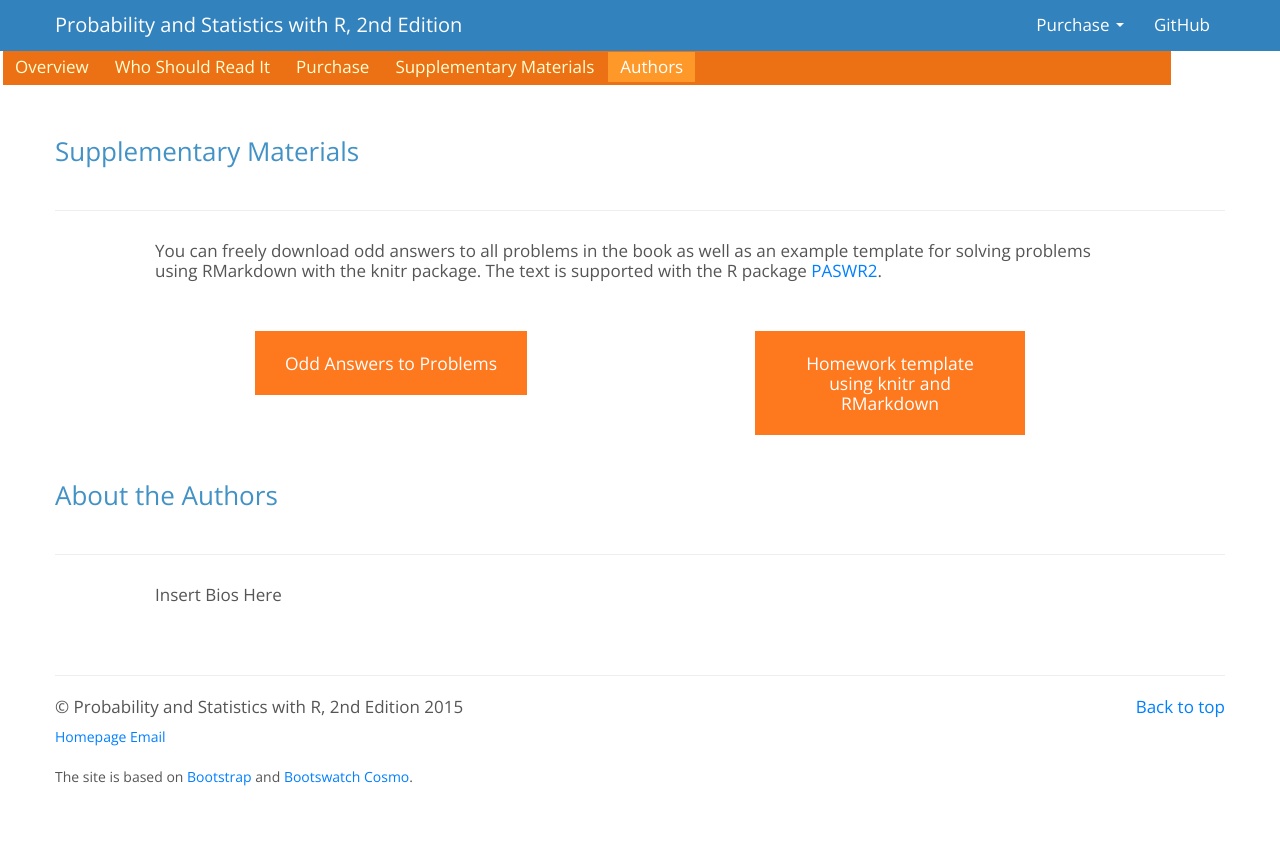
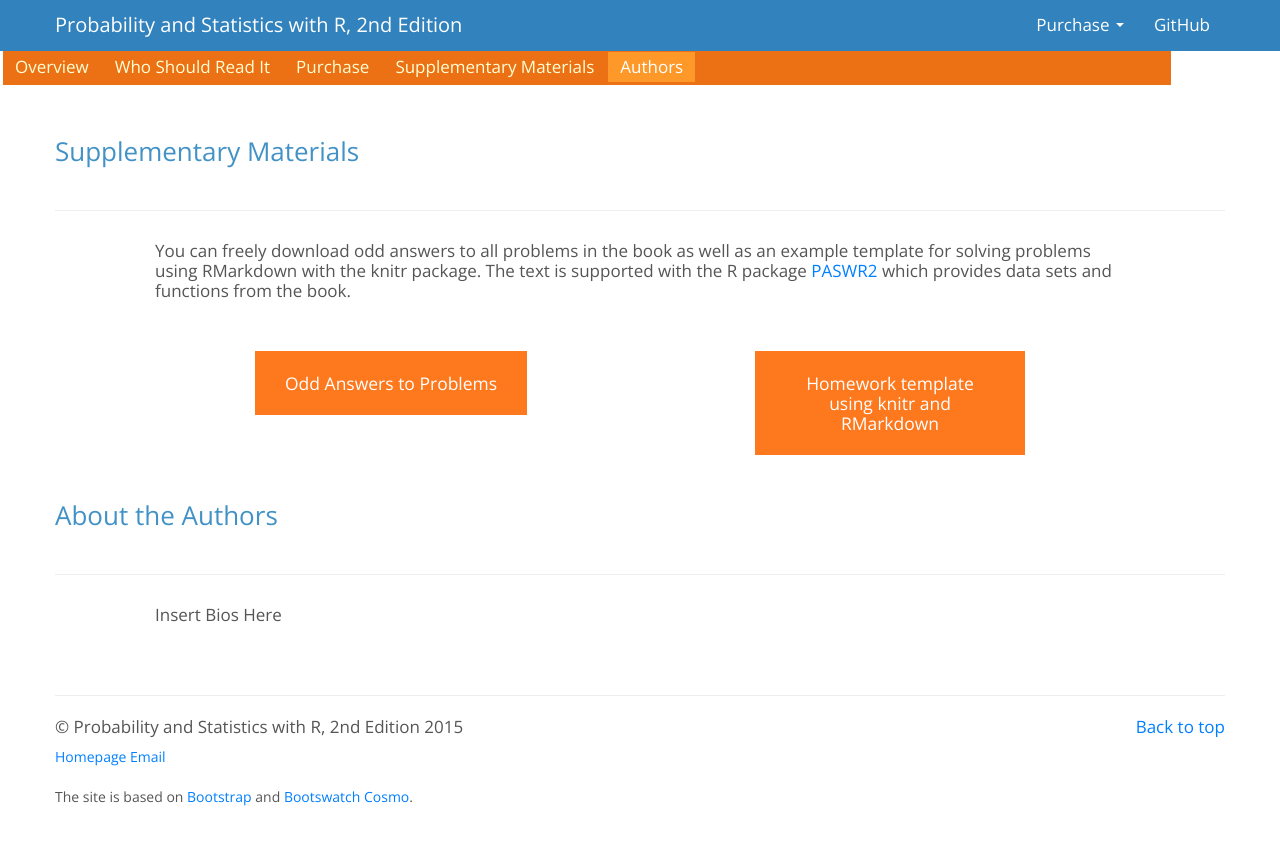
Before and after one commit to alanarnholt/PASWR2E-Book, a Jekyll site: the page built from index.html, in a window 1280 px wide and 900 px high, scrolled down 2270 px. Shown: the top 845 px of the window. Built offline with Jekyll 4.4.1, drawn with Linux system fonts in a browser that asks for light colours; Markdown is read by kramdown in place of the engine named in the settings.

Commit message:
small updates in download material

```diff
--- a/_includes/supplement.md
+++ b/_includes/supplement.md
@@ -5,7 +5,7 @@
   </div>
   <div class="row">
     <div class="span10 offset1">
-      <p>You can freely download odd answers to all problems in the book as well as an example template for solving problems using RMarkdown with the knitr package.  The text is supported with the R package <a href="http://alanarnholt.github.io/PASWR2/">PASWR2</a>.</p>
+      <p>You can freely download odd answers to all problems in the book as well as an example template for solving problems using RMarkdown with the knitr package.  The text is supported with the R package <a href="http://alanarnholt.github.io/PASWR2/">PASWR2</a> which provides data sets and functions from the book.</p>
       <br><br>
     </div>
   </div>
```
